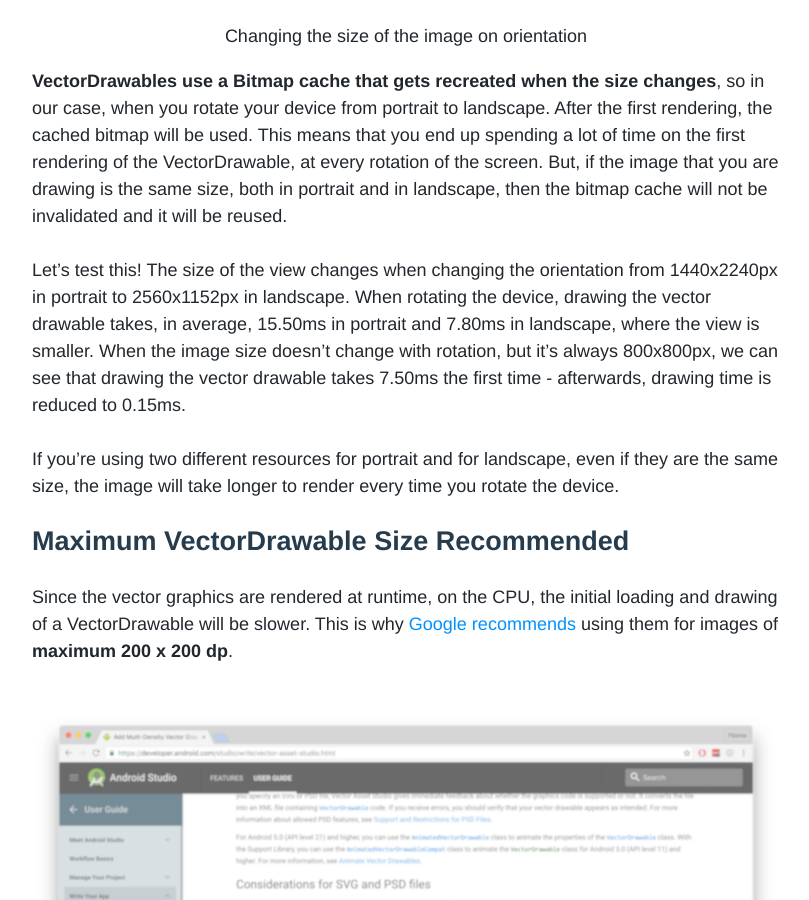
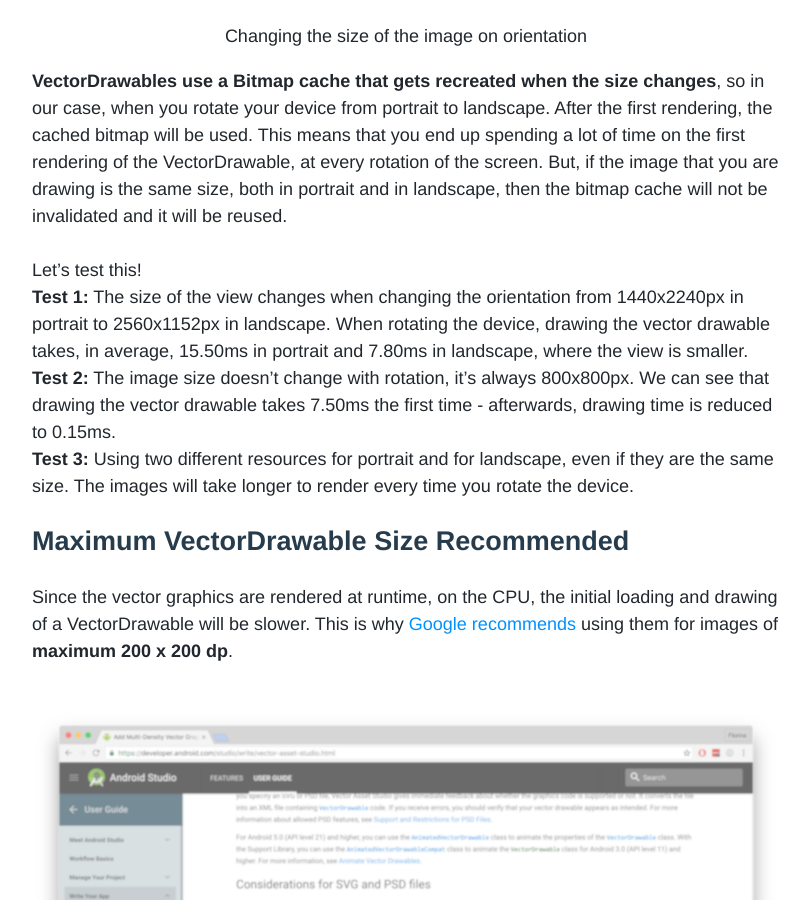
Before and after one commit to upday/upday.github.io, a Jekyll site: the page built from _posts/blog/2016-10-27-vector_drawables_optimisation.md, in a window 1280 px wide and 900 px high, scrolled down 2172 px. Shown: the whole window, without its empty margins (234-1043 px from the left). Built offline with Jekyll 4.4.1, drawn with Linux system fonts in a browser that asks for light colours; nearby versions of some CDN libraries; some web fonts are replaced; comment, search, counter and statistics services are not loaded; some of the changed text lies outside the part shown.

Commit message:
text formatted

```diff
--- a/_posts/blog/2016-10-27-vector_drawables_optimisation.md
+++ b/_posts/blog/2016-10-27-vector_drawables_optimisation.md
@@ -49,10 +49,12 @@ Let's say that you need to display an image that needs to fill the height of the
 **VectorDrawables use a Bitmap cache that gets recreated when the size changes**, so in our case, when you rotate your device from portrait to landscape. After the first rendering, the cached bitmap will be used. This means that you end up spending a lot of time on the first rendering of the VectorDrawable, at every rotation of the screen.
 But, if the image that you are drawing is the same size, both in portrait and in landscape, then the bitmap cache will not be invalidated and it will be reused.
 
-Let's test this! The size of the view changes when changing the orientation from 1440x2240px in portrait to 2560x1152px in landscape. When rotating the device, drawing the vector drawable takes, in average, 15.50ms in portrait and 7.80ms in landscape, where the view is smaller.
-When the image size doesn't change with rotation, but it's always 800x800px, we can see that drawing the vector drawable takes 7.50ms the first time - afterwards, drawing time is reduced to 0.15ms.
-
-If you're using two different resources for portrait and for landscape, even if they are the same size, the image will take longer to render every time you rotate the device.
+Let's test this!
+<br/>
+**Test 1:** The size of the view changes when changing the orientation from 1440x2240px in portrait to 2560x1152px in landscape. When rotating the device, drawing the vector drawable takes, in average, 15.50ms in portrait and 7.80ms in landscape, where the view is smaller.
+<br/>
+**Test 2:** The image size doesn't change with rotation, it's always 800x800px. We can see that drawing the vector drawable takes 7.50ms the first time - afterwards, drawing time is reduced to 0.15ms.
+**Test 3:** Using two different resources for portrait and for landscape, even if they are the same size. The images will take longer to render every time you rotate the device.
 
 ## Maximum VectorDrawable Size Recommended
 
@@ -131,7 +133,7 @@ Then we analyzed the generated traces, looking at the execution time of ``Vector
 
 ## Conclusion
 
-<a href="https://developer.android.com/reference/android/graphics/drawable/VectorDrawable.html">VectorDrawables<a/> are the best way of minimizing the number of image resources and reducing your APK size. But before you start replacing all your PNGs, keep in mind that the first time the image is drawn, it will take longer. Considerably longer! The rest of the issues to take into account with vector drawables are minor and easy to overcome, compared to the advantages that you get when using them.
+<a href="https://developer.android.com/reference/android/graphics/drawable/VectorDrawable.html">VectorDrawables<a/> are the best way of minimizing the number of image resources and reducing your APK size. But before you start replacing all your PNGs, keep in mind that the first time the image is drawn, it will take longer, if the size of the image is different, between portrait and landscape. Use VectorDrawables mostly for icons and other images that are max 200x200dp, only when using shapes is not possible. If your image is very complex, consider WebP images.
 
 Check out the project used for testing VectorDrawables in this <a href="https://github.com/florina-muntenescu/vectordrawable-vs-png">GitHub repo</a>.
 
```
Also changed, not shown: other parts of _posts/blog/2016-10-27-vector_drawables_optimisation.md (+1 -1 lines).
